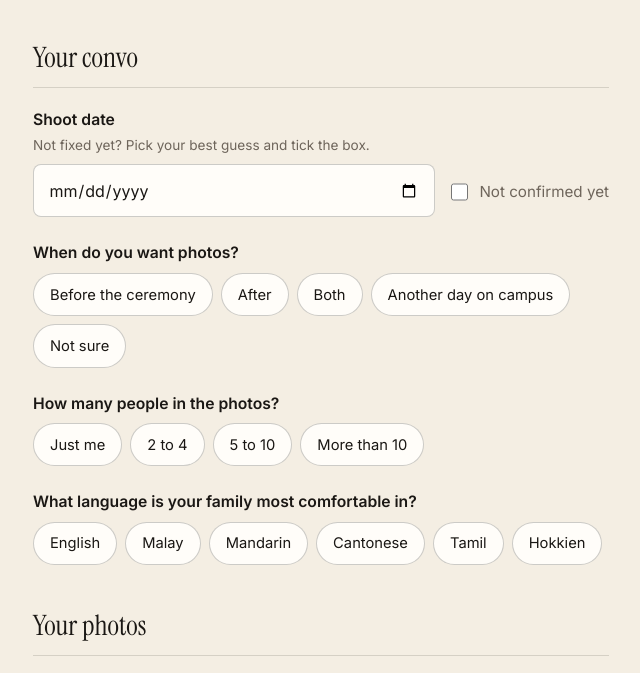
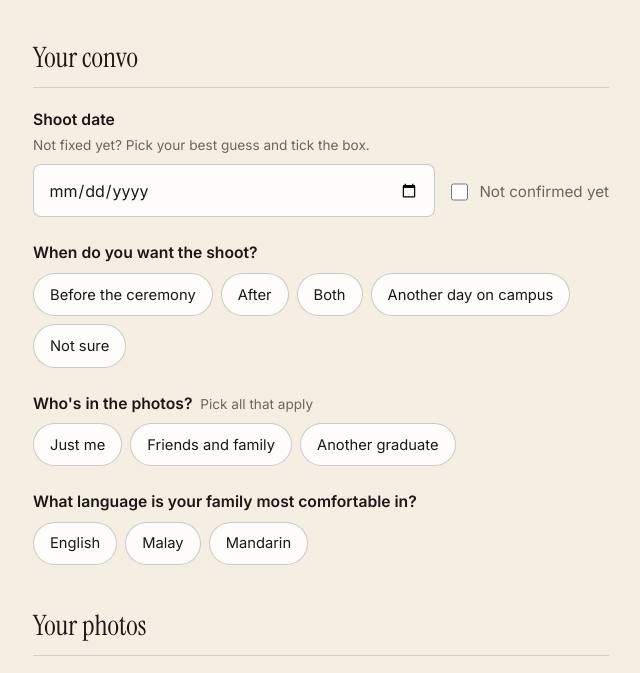
Before and after one commit to konvoclub/konvoclub.github.io, a plain HTML site: page match.html in a window 1280 px wide. Shown: the part 567-1240 px from the top of the page, without its empty margins (319-959 px from the left). Drawn offline with Linux system fonts and the light colour scheme.

Commit message:
Ask when the shoot is and who's in it; offer English, Malay and Mandarin only

```diff
--- a/match.html
+++ b/match.html
@@ -68,7 +68,7 @@
           </label>
         </div>
         <div class="field">
-          <span>When do you want photos?</span>
+          <span>When do you want the shoot?</span>
           <div class="chips">
             <label><input type="radio" name="When" value="Before the ceremony" required><span>Before the ceremony</span></label>
             <label><input type="radio" name="When" value="After the ceremony"><span>After</span></label>
@@ -77,13 +77,12 @@
             <label><input type="radio" name="When" value="Not sure"><span>Not sure</span></label>
           </div>
         </div>
-        <div class="field">
-          <span>How many people in the photos?</span>
+        <div class="field" data-required-group="Who's in the photos">
+          <span>Who's in the photos? <em>Pick all that apply</em></span>
           <div class="chips">
-            <label><input type="radio" name="Group size" value="Just me" required><span>Just me</span></label>
-            <label><input type="radio" name="Group size" value="2 to 4"><span>2 to 4</span></label>
-            <label><input type="radio" name="Group size" value="5 to 10"><span>5 to 10</span></label>
-            <label><input type="radio" name="Group size" value="More than 10"><span>More than 10</span></label>
+            <label><input type="checkbox" name="In the photos" value="Just me"><span>Just me</span></label>
+            <label><input type="checkbox" name="In the photos" value="Friends and family"><span>Friends and family</span></label>
+            <label><input type="checkbox" name="In the photos" value="Another graduate"><span>Another graduate</span></label>
           </div>
         </div>
         <div class="field" data-required-group="Family language">
@@ -92,9 +91,6 @@
             <label><input type="checkbox" name="Family language" value="English"><span>English</span></label>
             <label><input type="checkbox" name="Family language" value="Malay"><span>Malay</span></label>
             <label><input type="checkbox" name="Family language" value="Mandarin"><span>Mandarin</span></label>
-            <label><input type="checkbox" name="Family language" value="Cantonese"><span>Cantonese</span></label>
-            <label><input type="checkbox" name="Family language" value="Tamil"><span>Tamil</span></label>
-            <label><input type="checkbox" name="Family language" value="Hokkien"><span>Hokkien</span></label>
           </div>
         </div>
       </fieldset>
```
Also changed, not shown: join.html (+0 -3 lines).
